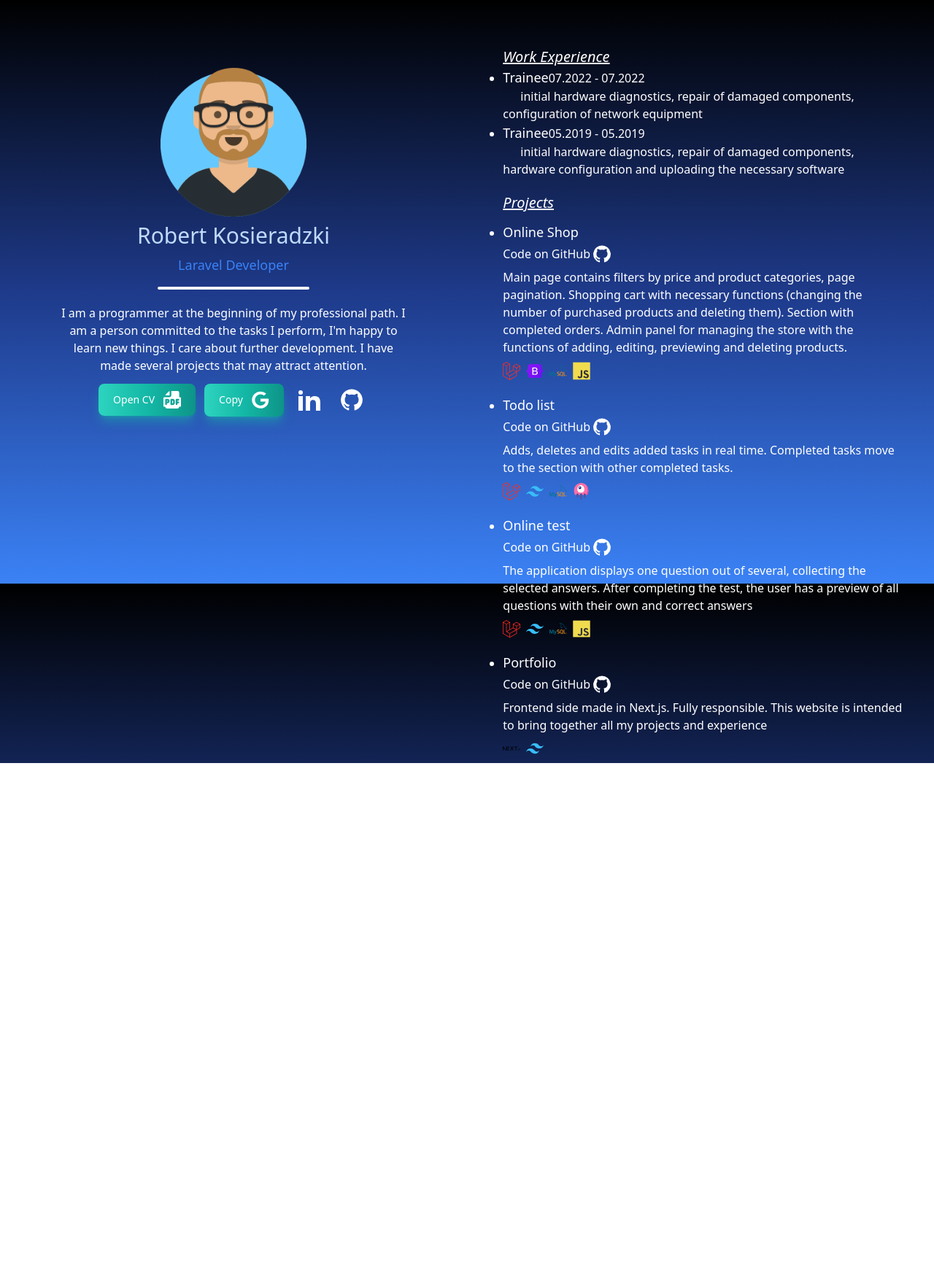
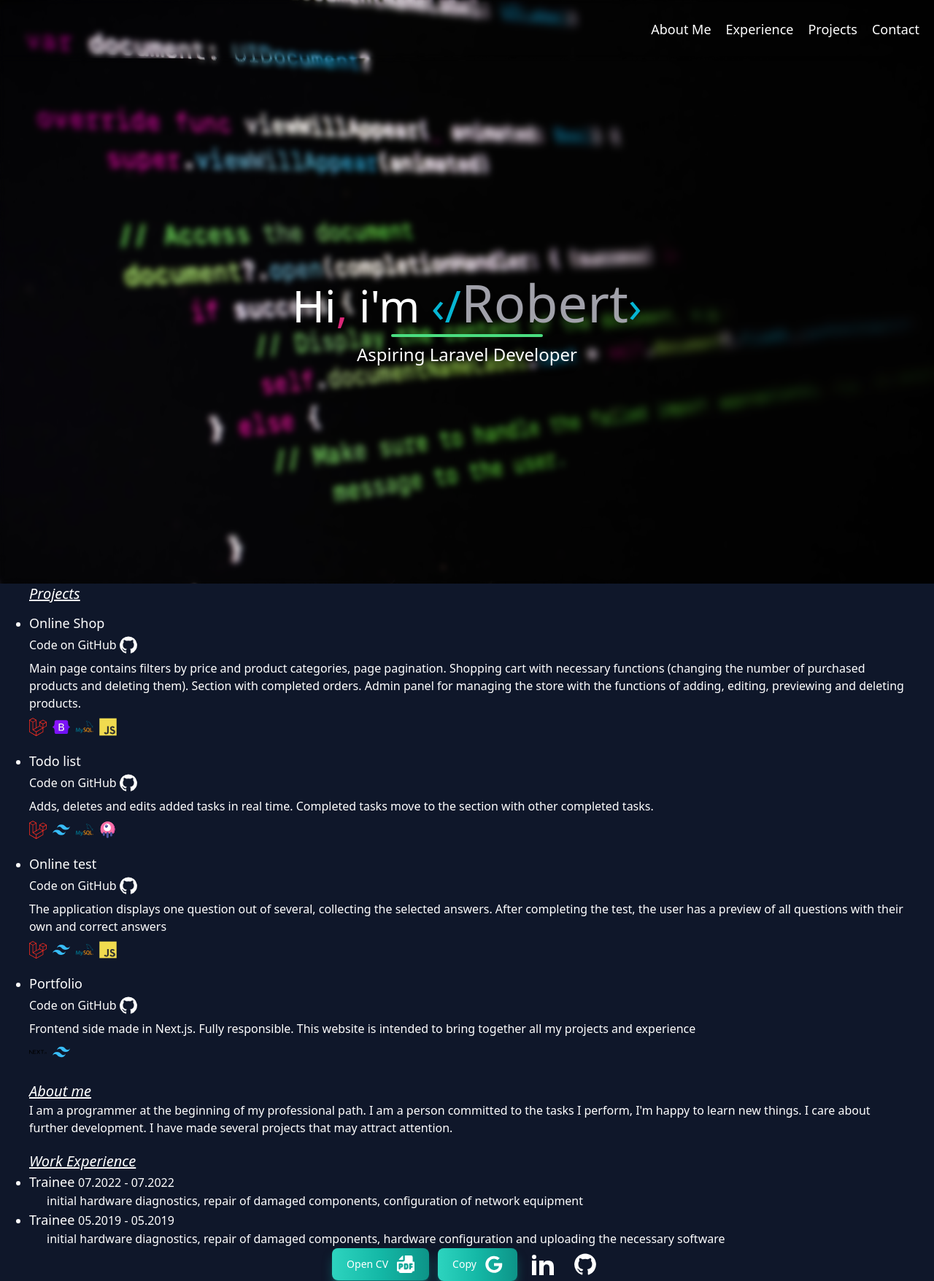
Before and after one commit to Bobus10/Portfolio, a Next.js app: page / in a window 1280 px wide. Shown: the whole page at 73% size. Before the commit the page ends 1046 px from the top, so only its background shows below. Built offline with nearby package versions, Linux system fonts and the light colour scheme.

Commit message:
Reorganization of the entire page, header ready

```diff
--- a/constants/index.js
+++ b/constants/index.js
@@ -2,16 +2,20 @@ import * as icon from './icons'
 
 export const navLinks = [
     {
-        route: "#",
+        route: "#aboutMe",
         label: "About Me",
     },
     {
-        route: "#",
+        route: "#experience",
         label: "Experience",
     },
     {
-        route: "#",
+        route: "#projects",
         label: "Projects",
+    },
+    {
+        route: "#contact",
+        label: "Contact",
     },
 ];
 
--- a/src/app/layout.tsx
+++ b/src/app/layout.tsx
@@ -1,11 +1,7 @@
 import '#/public/styles/globals.css'
+import BottomBar from '@/components/BottomBar'
+import NavBar from '@/components/NavBar'
 import Introduction from '@/components/Introduction'
-import AboutMe from '@/components/AboutMe'
-// import NavBar from '@/components/NavBar'
-import Experience from '@/components/Experience'
-import Projects from '@/components/Projects'
-// import BottomBar from '@/components/BottomBar'
-import Contact from '@/components/Contact'
 import { Metadata } from 'next'
 
 export const metadata: Metadata = {
@@ -13,47 +9,28 @@ export const metadata: Metadata = {
   description: 'Portfolio Robert Kosieradzki',
 }
 
-export default function RootLayout() {
-
+export default function RootLayout({
+  children,
+}: {
+  children: React.ReactNode
+}) {
   return (
     <html className="h-full" lang='en'>
-      <body className='bg-gradient-to-b from-black via-blue-900 to-blue-500 h-full bg-no-repeat bg-fixed'>
-        <div className='flex flex-row max-lg:flex-col gap-5 mt-16'>
-          <header className='lg:w-1/2'>
-            <div className='lg:w-1/2 flex flex-col justify-center items-center lg:fixed gap-3'>
-              {/* Short Introduction */}
-              <section>
-                <Introduction />
-              </section>
-              {/* About Me */}
-              <section className='flex text-center items-center lg:px-20 px-10'>
-                <AboutMe/>
-              </section>
-              {/* Contact */}
-              <div className=''>
-                <Contact/>
-              </div>
-              {/* Navigation Links */}
-              {/* <div className='max-lg:hidden '>
-                <NavBar/>
-              </div> */}
-            </div>
-          </header>
-          <main className='lg:w-1/2 px-10 flex flex-col gap-5'>
-            {/* Experience */}
-            <section>
-              <Experience/>
-            </section>
-            {/* Projects */}
-            <section className='max-lg:mb-16'>
-              <Projects/>
-            </section>
-          </main>
-          {/* BottomBar to easy navigate on mobile devices */}
-          {/* <div className='lg:hidden fixed bottom-0 w-full'>
-            <BottomBar/>
-          </div> */}
+      <body>
+        {/* Page Container */}
+        <div className="img flex flex-col min-h-screen bg-center bg-fixed bg-cover bg-[url('/assets/images/programming-3652497_1920.jpg')] backdrop-filter backdrop-blur-sm">
+          <NavBar/>
+          <Introduction/>
         </div>
+
+        <section className='min-h-screen bg-slate-900'>
+          {children}
+        </section>
+
+        {/* TODO: Nav move to bottom or make a hamburger menu */}
+        {/* <nav className='lg:hidden sticky bottom-0'>
+          <BottomBar/>
+        </nav> */}
       </body>
     </html>
   )
--- a/src/app/page.tsx
+++ b/src/app/page.tsx
@@ -1,7 +1,30 @@
+import '#/public/styles/globals.css'
+import AboutMe from '@/components/AboutMe'
+import Projects from '@/components/Projects'
+import Contact from '@/components/Contact'
+import Experience from '@/components/Experience'
+
 export default function Home() {
   return (
-    <div className="">
-      Page
-    </div>
+    <>
+      <main className='px-10 flex flex-col gap-5'>
+        <section id='projects' className='max-lg:mb-16'>
+          <Projects/>
+        </section>
+        <section id='aboutMe' className='max-lg:mb-16'>
+          <AboutMe/>
+        </section>
+        <section id='experience'>
+          <Experience/>
+        </section>
+      </main>
+
+      <footer>
+        {/* Contact */}
+        <div id='contact' className=''>
+            <Contact/>
+          </div>
+      </footer>
+    </>
   )
 }
--- a/src/components/AboutMe.tsx
+++ b/src/components/AboutMe.tsx
@@ -1,9 +1,13 @@
+import Introduction from "./Introduction";
+
 export default function Home() {
   return (
-    <div className="flex flex-col justify-center items-center">
-
+    <div className="flex flex-row justify-center items-center">
       <section className="text-white flex flex-col">
-        {/* <p className="text-head">About Me</p> */}
+        <p className='text-head'>
+          About me
+        </p>
+        {/* About Me */}
         <p className="">
           I am a programmer at the beginning of my professional path. I am a person committed to the tasks I perform, I'm happy to learn new things. I care about further development. I have made several projects that may attract attention.
         </p>
--- a/src/components/BottomBar.tsx
+++ b/src/components/BottomBar.tsx
@@ -1,5 +1,9 @@
+import NavBar from "./NavBar";
+
 export default function BottomBar() {
   return (
-    <div>BottomBar</div>
+    <div className=''>
+      <NavBar/>
+    </div>
   )
 }
--- a/src/components/Contact.tsx
+++ b/src/components/Contact.tsx
@@ -6,7 +6,7 @@ import React from 'react'
 import CopyBtn from "./CopyBtn"
 
 export default function Contact() {
-
+// TODO: Change Color button create nice menu to see all contact data
   return (
     <div className="flex justify-center items-center gap-3">
         {/* Open CV */}
--- a/src/components/Experience.tsx
+++ b/src/components/Experience.tsx
@@ -1,6 +1,7 @@
 import { experience } from '@/../constants'
 
 export default function Experience() {
+  // TODO: Life line with points with data when that was hapends
   return (
     <div className='text-white'>
 
@@ -13,7 +14,7 @@ export default function Experience() {
           return (
             <li key={index}>
               <p>
-                <span className='text-lg'>{exp.position}</span>
+                <span className='text-lg'>{exp.position} </span>
                 {`${exp.monthStart}.${exp.yearStart} - ${exp.monthEnd}.${exp.yearEnd}`}
               </p>
               <p className='text-body'>
--- a/src/components/Introduction.tsx
+++ b/src/components/Introduction.tsx
@@ -1,22 +1,33 @@
-import Image from 'next/image'
+// import Image from 'next/image'
 
 export default function Introduction() {
   return (
-    <div className=''>
-        <section className='flex flex-col justify-center items-center gap-3 sm:gap-2'>
-            <Image
+    <div className='flex flex-1 items-center justify-center text-white backdrop-filter backdrop-blur-sm'>
+      {/* <Image
         src='./assets/images/git_profile.png'
         alt="GitHub Profile photo"
         width={220}
         height={220}
-            />
-            <p className="text-blue-200 text-3xl hover:text-bold hover:text-white">
-                Robert Kosieradzki
+      /> */}
+      <section className='flex flex-col text-center items-center drop-shadow-lg'>
+        <h1 className='text-6xl'>
+          Hi<span className=" text-pink-600">,</span> i'm
+          <span className='text-cyan-500'>
+            {/* </ */}
+            &nbsp;&lsaquo;/
+          </span>
+          <span className="text-7xl text-bold text-zinc-400 hover:text-white">
+            Robert
+          </span>
+          <span className='text-cyan-500'>
+            {/* > */}
+            &rsaquo;
+          </span>
+        </h1>
+        <hr className=" w-52 h-1 mx-auto m-2 bg-green-400 border-0 rounded"></hr>
+        <p className="text-2xl">
+          Aspiring Laravel Developer
         </p>
-            <p className=" text-blue-500 text-lg">
-                Laravel Developer
-            </p>
-            <hr className=" w-52 h-1 mx-auto m-2 bg-gray-100 border-0 rounded dark:bg-gray-700"></hr>
       </section>
     </div>
   )
--- a/src/components/NavBar.tsx
+++ b/src/components/NavBar.tsx
@@ -1,5 +1,29 @@
+import Link from "next/link";
+import { navLinks } from "#/constants";
+
 export default function NavBar() {
   return (
-    <div>NavBar</div>
+    <div className="flex items-center h-20 backdrop-filter backdrop-blur-sm">
+      {/* NavBar Container */}
+      <div className='relative px-5 w-full flex justify-end'>
+        {/* Links */}
+        <nav className='group flex gap-5'>
+            {navLinks.map((link) => {
+              return (
+                // Single Link
+                <Link
+                  href={link.route}
+                  className="group-hover:text-zinc-400 text-white text-lg"
+                >
+                  <span className="hover:underline hover:underline-offset-8 hover:decoration-orange-600 transition-colors duration-200 hover:text-white">
+                    {link.label}
+                  </span>
+                </Link>
+              )
+            })}
+        </nav>
+      </div>
+    </div>
   )
 }
+//TODO: In feature change navBar to Interactive scroll on the right side and hamburger menu on smaller devices
```
Also changed, not shown: src/components/Projects.tsx (+5 -3 lines), public/assets/images/programming-3652497_1920.jpg (added). Lines whose indentation alone changed are shown as unchanged.
